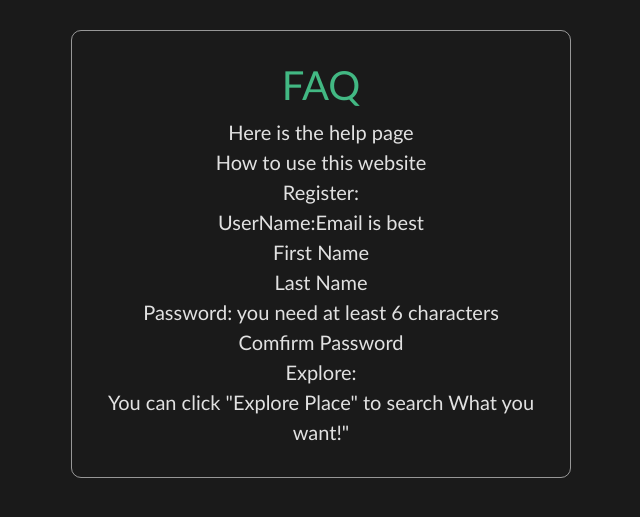
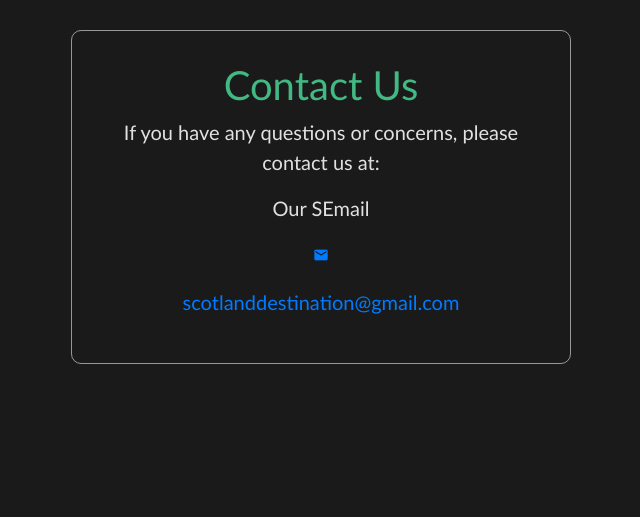
Before and after one commit to lltrx/WAD2-Team-15E, a Django app: page /help/ in a window 1280 px wide. Shown: the part 70-587 px from the top of the page, without its empty margins (319-959 px from the left). Run offline with Django 4.2, Linux system fonts and the light colour scheme; some libraries are stand-ins or nearby versions.

Commit message:
Added style for error messages, and changed help page>

```diff
--- a/destination/models.py
+++ b/destination/models.py
@@ -55,7 +55,7 @@ class Comment(models.Model):
     user = models.ForeignKey(User, on_delete=models.CASCADE)
     text = models.TextField()
     created_date = models.DateTimeField(auto_now_add=True)
-    rate = models.PositiveSmallIntegerField(choices=Rate_Choices)
+    rate = models.PositiveSmallIntegerField(choices=Rate_Choices, null=False)
 
     def __str__(self):
         return '%s - %s' % (self.user.username, self.destination.name)
--- a/templates/destination/help.html
+++ b/templates/destination/help.html
@@ -3,19 +3,19 @@
 
 {% block title_block %} Help {% endblock %} {% block body_block %}
 <div class="help-body">
-<h1>FAQ</h1>
+<h1>Contact Us</h1>
 <div>
-  Here is the help page <br />
-  How to use this website<br />
-  Register:<br />
-  UserName:Email is best <br />
-  First Name<br />
-  Last Name<br />
-  Password: you need at least 6 characters<br />
-  Comfirm Password<br />
+<p> If you have any questions or concerns, please contact us at:</p>
 
-  Explore:<br />
-  You can click "Explore Place" to search What you want!"<br />
+
+<p>
+  Our SEmail <a href="mailto: scotlanddestination@gmail.com ">
+    <span class="material-icons">
+      mail
+      </span></span>
+  </a>
+  <a href="mailto:scotlanddestination@gmail.com ">
+    scotlanddestination@gmail.com </a>
 
 
 </div>
```
Also changed, not shown: templates/destination/register.html (+14 -1 lines), destination/migrations/0008_auto_20220331_1547.py (added).
